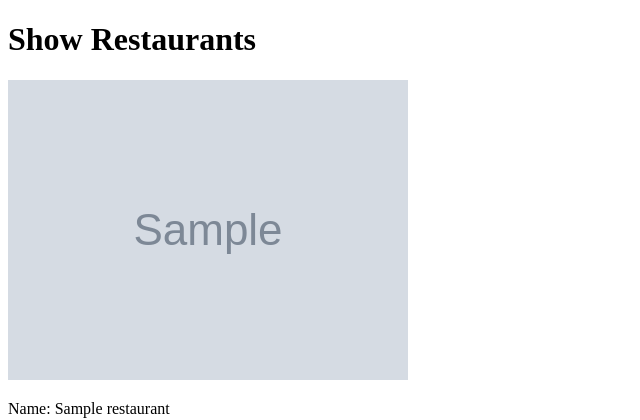
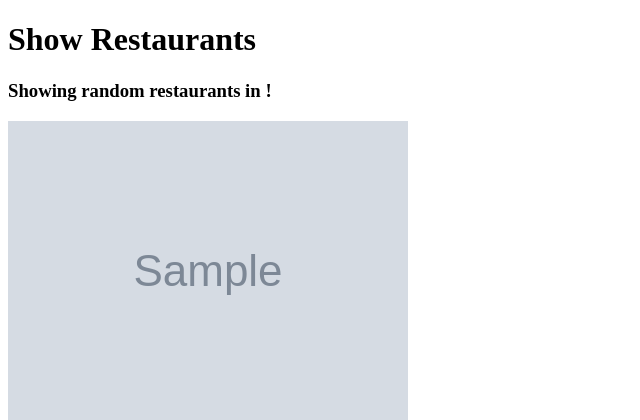
Before and after one commit to benchan777/restaurant-picker, a Flask app: page /show_restaurants in a window 1280 px wide. Shown: the part 26-446 px from the top of the page, without its empty margins (0-640 px from the left). Run offline with Flask 2, Linux system fonts and the light colour scheme; grey boxes marked "Sample" are stand-in pictures; a database or web service that is not in the repository returns one stand-in record (values such as "Sample title"); some libraries are stand-ins or nearby versions.

Commit message:
show search location

```diff
--- a/templates/show_restaurant.html
+++ b/templates/show_restaurant.html
@@ -4,6 +4,7 @@
 <main>
     <h1>Show Restaurants</h1>
 
+    <h3>Showing random {{ restaurant_type }} restaurants in {{ restaurant_location }}!</h3>
     <img src="{{ image }}" alt="{{ name }} image">
     <p>Name: {{ name }}</p>
     <p>Address: {{ address }}</p>
```
